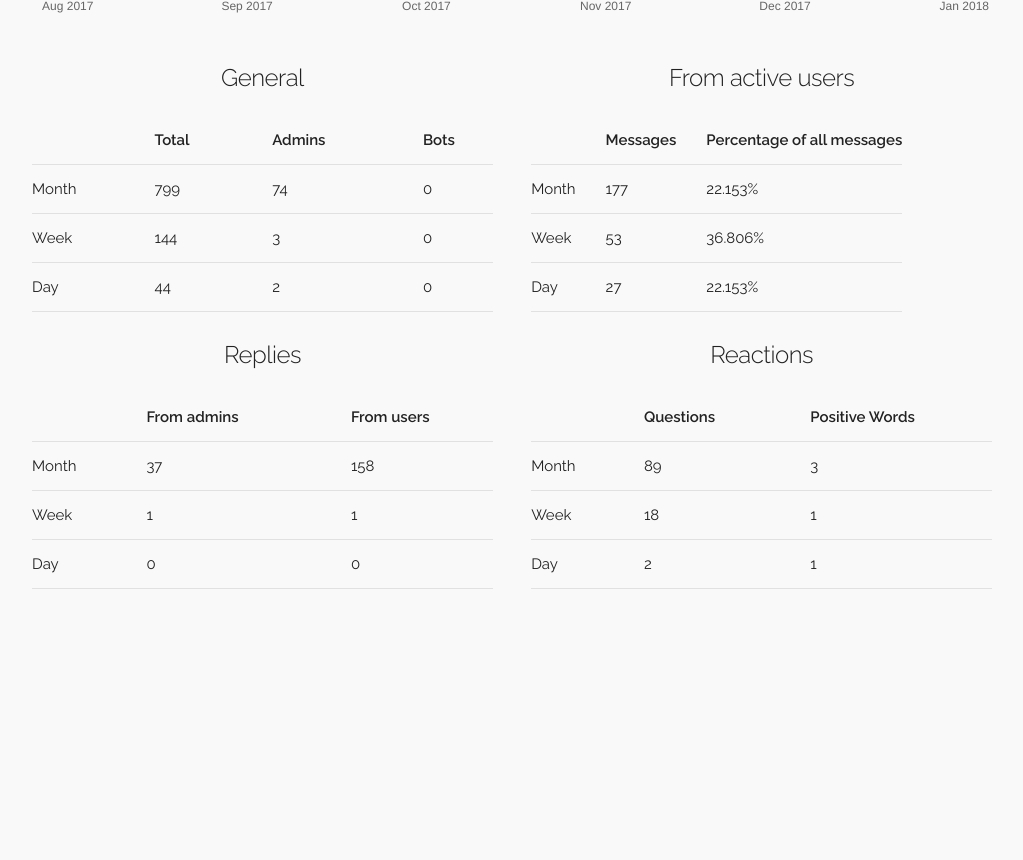
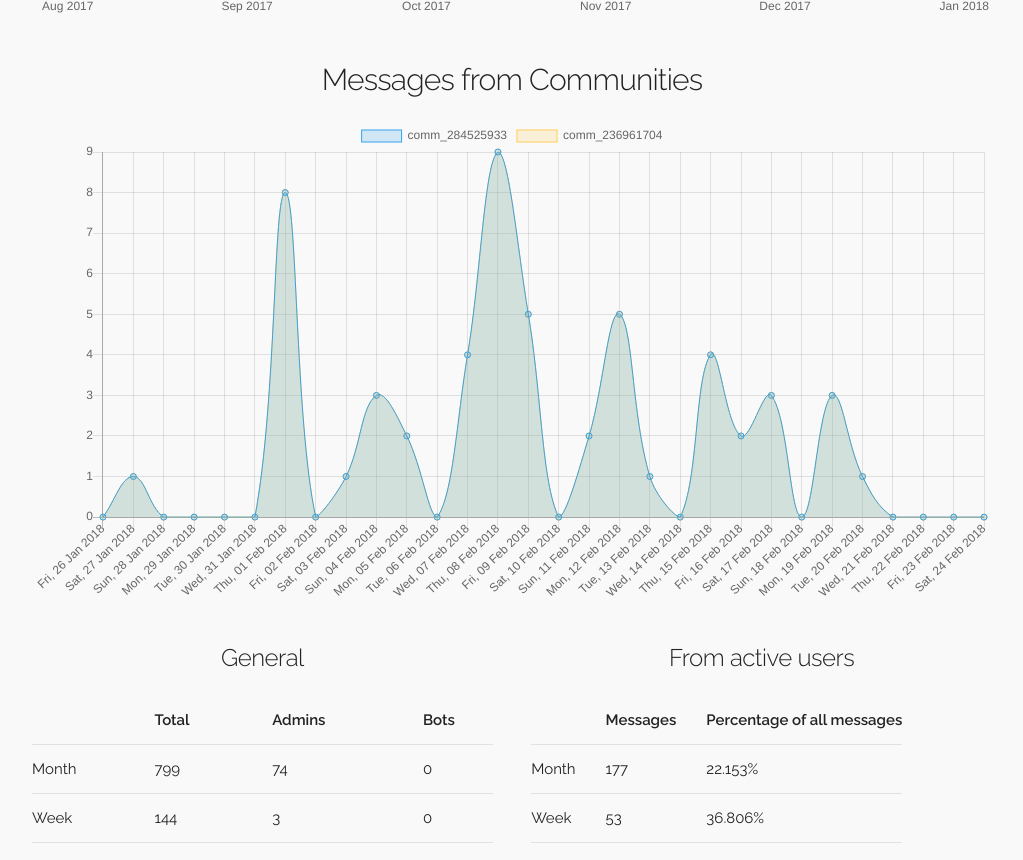
Before and after one commit to RomanBorodatov/chat-stats, a website: page src/index.html in a window 1280 px wide. Shown: the part 2644-3504 px from the top of the page, without its empty margins (128-1151 px from the left). Before the commit the page ends 3338 px from the top, so only its background shows below. Drawn offline with nearby package versions, Linux system fonts and the light colour scheme.

Commit message:
4th Chart added.

```diff
--- /dev/null
+++ b/src/all_messages_from_communities.json
@@ -0,0 +1,66 @@
+{
+    "comm_284525933": {
+        "Sat, 24 Feb 2018": 0,
+        "Fri, 23 Feb 2018": 0,
+        "Thu, 22 Feb 2018": 0,
+        "Wed, 21 Feb 2018": 0,
+        "Tue, 20 Feb 2018": 1,
+        "Mon, 19 Feb 2018": 3,
+        "Sun, 18 Feb 2018": 0,
+        "Sat, 17 Feb 2018": 3,
+        "Fri, 16 Feb 2018": 2,
+        "Thu, 15 Feb 2018": 4,
+        "Wed, 14 Feb 2018": 0,
+        "Tue, 13 Feb 2018": 1,
+        "Mon, 12 Feb 2018": 5,
+        "Sun, 11 Feb 2018": 2,
+        "Sat, 10 Feb 2018": 0,
+        "Fri, 09 Feb 2018": 5,
+        "Thu, 08 Feb 2018": 9,
+        "Wed, 07 Feb 2018": 4,
+        "Tue, 06 Feb 2018": 0,
+        "Mon, 05 Feb 2018": 2,
+        "Sun, 04 Feb 2018": 3,
+        "Sat, 03 Feb 2018": 1,
+        "Fri, 02 Feb 2018": 0,
+        "Thu, 01 Feb 2018": 8,
+        "Wed, 31 Jan 2018": 0,
+        "Tue, 30 Jan 2018": 0,
+        "Mon, 29 Jan 2018": 0,
+        "Sun, 28 Jan 2018": 0,
+        "Sat, 27 Jan 2018": 1,
+        "Fri, 26 Jan 2018": 0
+    },
+    "comm_236961704": {
+        "Sat, 24 Feb 2018": 0,
+        "Fri, 23 Feb 2018": 0,
+        "Thu, 22 Feb 2018": 0,
+        "Wed, 21 Feb 2018": 0,
+        "Tue, 20 Feb 2018": 1,
+        "Mon, 19 Feb 2018": 3,
+        "Sun, 18 Feb 2018": 0,
+        "Sat, 17 Feb 2018": 3,
+        "Fri, 16 Feb 2018": 2,
+        "Thu, 15 Feb 2018": 4,
+        "Wed, 14 Feb 2018": 0,
+        "Tue, 13 Feb 2018": 1,
+        "Mon, 12 Feb 2018": 5,
+        "Sun, 11 Feb 2018": 2,
+        "Sat, 10 Feb 2018": 0,
+        "Fri, 09 Feb 2018": 5,
+        "Thu, 08 Feb 2018": 9,
+        "Wed, 07 Feb 2018": 4,
+        "Tue, 06 Feb 2018": 0,
+        "Mon, 05 Feb 2018": 2,
+        "Sun, 04 Feb 2018": 3,
+        "Sat, 03 Feb 2018": 1,
+        "Fri, 02 Feb 2018": 0,
+        "Thu, 01 Feb 2018": 8,
+        "Wed, 31 Jan 2018": 0,
+        "Tue, 30 Jan 2018": 0,
+        "Mon, 29 Jan 2018": 0,
+        "Sun, 28 Jan 2018": 0,
+        "Sat, 27 Jan 2018": 1,
+        "Fri, 26 Jan 2018": 0
+    }
+}
--- a/src/index.html
+++ b/src/index.html
@@ -88,6 +88,10 @@
 				<div class="twelve columns chart">
 					<h4 class="chart-title">Average number of messages per day.(Monthly)</h4>
 					<canvas id="thirdChart"></canvas>
+				</div>
+				<div class="twelve columns chart">
+					<h4 class="chart-title">Messages from Communities</h4>
+					<canvas id="fourthChart"></canvas>
 				</div>
 			</div>
 			<div class="row">
@@ -209,5 +213,6 @@
 		</section>
 	</div>
 	<script src="./scripts/main.js"></script>
+	<script src="./scripts/communs.js"></script>
 </body>
 </html>
--- /dev/null
+++ b/src/scripts/communs.js
@@ -0,0 +1,45 @@
+fetch('all_messages_from_communities.json')
+	.then(function(resp) { return resp.json(); })
+	.then(function(result) {
+		ctx = document.getElementById('fourthChart');
+		data = Object.values(result);
+		labels = Object.keys(data[0]).reverse();
+		datasets = [];
+		backgroundColors = [
+            'rgba(54, 162, 235, 0.2)',
+            'rgba(255, 206, 86, 0.2)',
+            'rgba(75, 192, 192, 0.2)',
+            'rgba(153, 102, 255, 0.2)',
+        	'rgba(255, 159, 64, 0.2)'
+        ];
+		borderColors = [
+            'rgba(54, 162, 235, 1)',
+            'rgba(255, 206, 86, 1)',
+            'rgba(75, 192, 192, 1)',
+            'rgba(153, 102, 255, 1)',
+            'rgba(255, 159, 64, 1)'
+		];
+		counter = 0;
+
+		for (key in result) {
+			datasets.push({
+				label: key,
+				data: Object.values(result[key]).reverse(),
+				backgroundColor: backgroundColors[counter],
+				borderColor: borderColors[counter],
+				borderWidth: 1,
+			});
+			counter++;
+		};
+
+		new Chart(ctx, {
+			type: 'line',
+			data: {
+				labels: labels,
+				datasets: datasets,
+			},
+			options: {
+				responsive: true,
+			}
+		});
+	});
```
